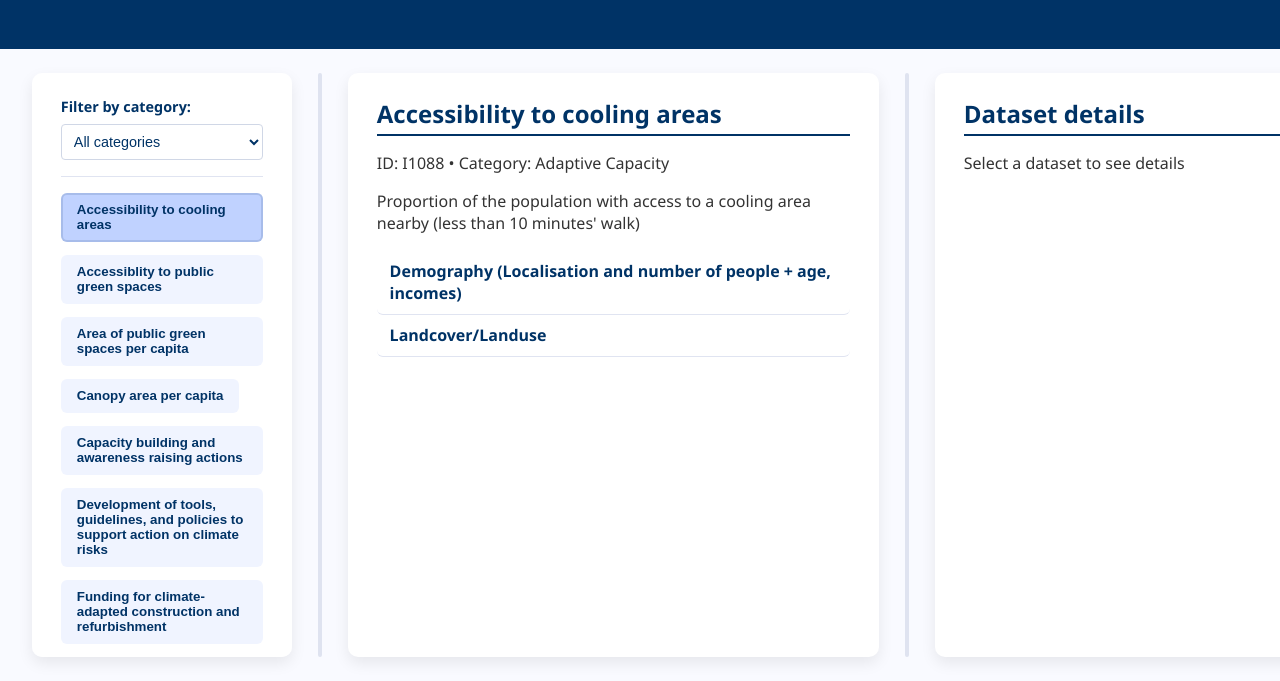
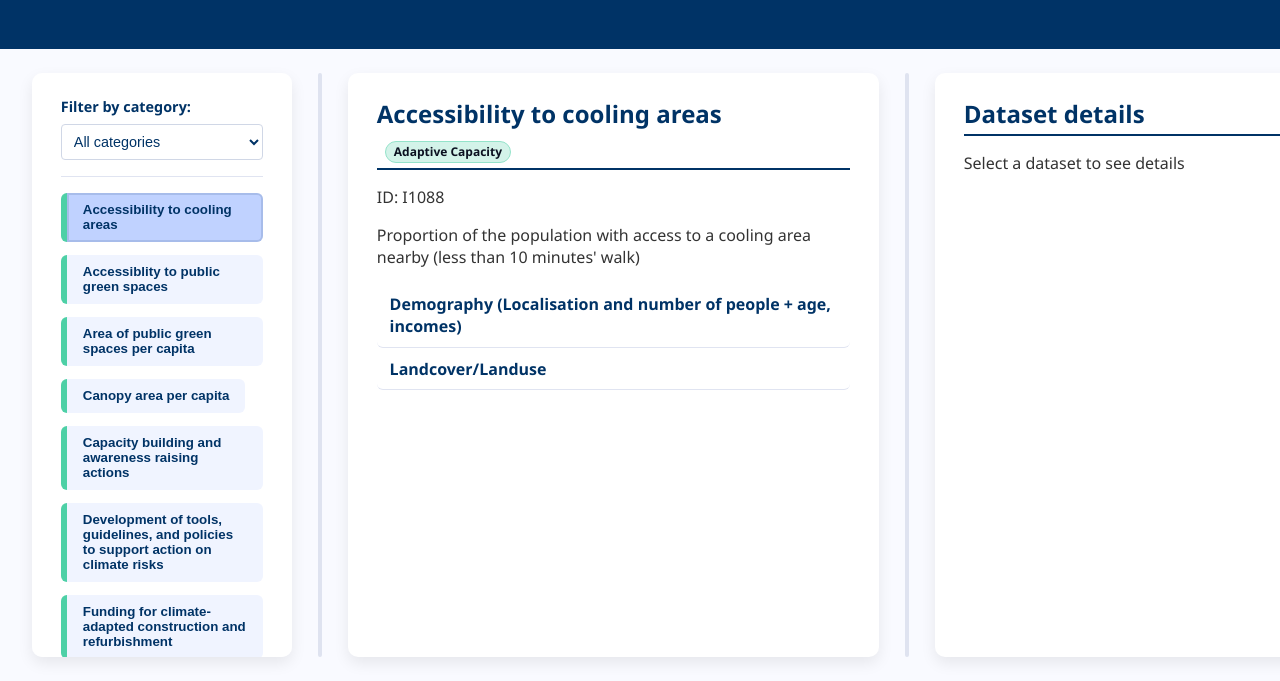
Before and after one commit to valorada/dashboard, a plain HTML site: page docs/index.html in a window 1280 px wide. Shown: the part 119-800 px from the top of the page. Drawn offline with Linux system fonts and the light colour scheme.

Commit message:
added colored catgories

```diff
--- a/docs/script.js
+++ b/docs/script.js
@@ -54,10 +54,12 @@ function renderDatasetDetails(ds) {
 
 function renderDatasets(ind) {
   indicatorTitleEl.textContent = ind.indicator;
-  const metaBits = [
-    ind.id ? `ID: ${ind.id}` : null,
-    ind.category ? `Category: ${ind.category}` : null,
-  ].filter(Boolean).join(' • ');
+  // Add a colored category chip next to the title when available
+  const cat = ind.category || '';
+  const color = getCategoryColor(cat);
+  const chip = cat ? ` <span class="category-chip" style="--cat-color: ${color}">${cat}</span>` : '';
+  indicatorTitleEl.innerHTML = `${escapeHtml(ind.indicator)}${chip}`;
+  const metaBits = [ ind.id ? `ID: ${ind.id}` : null ].filter(Boolean).join(' • ');
   indicatorIdEl.textContent = metaBits;
   indicatorDescEl.innerHTML = formatDescription(ind.description);
 
@@ -102,15 +104,24 @@ function renderCategoryFilter() {
   categories.forEach(category => {
     const option = document.createElement('option');
     option.value = category;
-    option.textContent = category;
+    // Prefix with a colored bullet for category
+    option.textContent = `\u25CF ${category}`; // ●
+    option.style.color = getCategoryColor(category);
     if (category === selectedCategory) option.selected = true;
     categorySelectEl.appendChild(option);
   });
 
   categorySelectEl.onchange = () => {
     selectedCategory = categorySelectEl.value;
+    // Set the select text color to the selected category color (or default)
+    const selColor = selectedCategory ? getCategoryColor(selectedCategory) : '';
+    categorySelectEl.style.color = selColor;
     renderIndicators();
   };
+
+  // Initialize select color based on current selection
+  const initColor = selectedCategory ? getCategoryColor(selectedCategory) : '';
+  categorySelectEl.style.color = initColor;
 }
 
 function getFilteredIndicators() {
@@ -128,6 +139,9 @@ function renderIndicators() {
     btn.dataset.id = ind.id;
     btn.tabIndex = 0;
     btn.setAttribute('aria-pressed', String(ind.id === selectedIndicatorId));
+  // Assign category color to left border
+  const catColor = getCategoryColor(ind.category);
+  btn.style.setProperty('--cat-color', catColor);
     btn.onclick = () => renderDatasets(ind);
     btn.onkeydown = e => { if(e.key === 'Enter' || e.key === ' ') { renderDatasets(ind); } };
     indicatorButtonsEl.appendChild(btn);
@@ -194,6 +208,25 @@ function extractFirstUrl(text) {
   if (!text) return null;
   const m = String(text).match(/https?:\/\/[^\s)]+/i);
   return m ? m[0] : null;
+}
+
+// Category color mapping
+function getCategoryColor(category) {
+  const map = {
+    'Exposure': '#ffb84d',
+    'Sensitivity': '#ff6b6b',
+    'Adaptive Capacity': '#4dd0a6',
+  };
+  return map[category] || '#bcd5ff';
+}
+
+function escapeHtml(str) {
+  return String(str ?? '')
+    .replace(/&/g, '&amp;')
+    .replace(/</g, '&lt;')
+    .replace(/>/g, '&gt;')
+    .replace(/"/g, '&quot;')
+    .replace(/'/g, '&#39;');
 }
 
 // ========== Resizable columns ==========
--- a/docs/style.css
+++ b/docs/style.css
@@ -115,7 +115,7 @@ header {
   border: 1px solid #d0d7e6;
   border-radius: 4px;
   background: white;
-  color: #003366;
+  color: #003366; /* will be overridden inline per selection */
   font-size: 0.9rem;
   cursor: pointer;
 }
@@ -137,6 +137,7 @@ header {
   color: #003366;
   cursor: pointer;
   transition: background-color 0.25s ease;
+  border-left: 6px solid var(--cat-color, #bcd5ff);
 }
 
 #indicator-list button:hover,
@@ -158,6 +159,20 @@ header {
   color: #003366;
   border-bottom: 2px solid #003366;
   padding-bottom: 0.3rem;
+}
+
+/* Category chip */
+.category-chip {
+  display: inline-block;
+  margin-left: 0.5rem;
+  padding: 0.1rem 0.5rem;
+  border-radius: 999px;
+  font-size: 0.75rem;
+  font-weight: 700;
+  line-height: 1.4;
+  color: #0b1020;
+  background: color-mix(in srgb, var(--cat-color, #bcd5ff) 25%, white);
+  border: 1px solid color-mix(in srgb, var(--cat-color, #bcd5ff) 60%, #ffffff);
 }
 
 #dataset-list ul {
```
